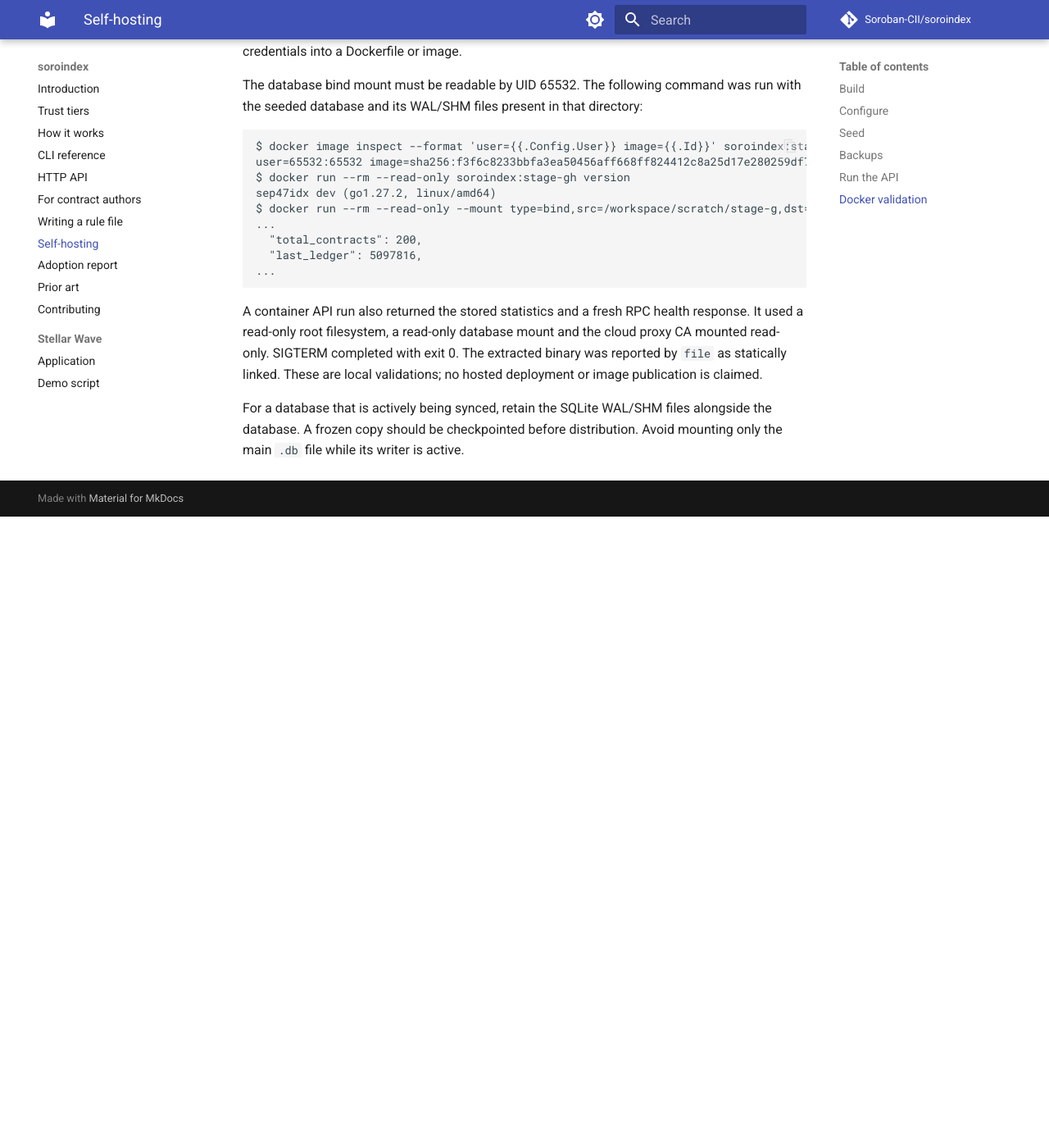
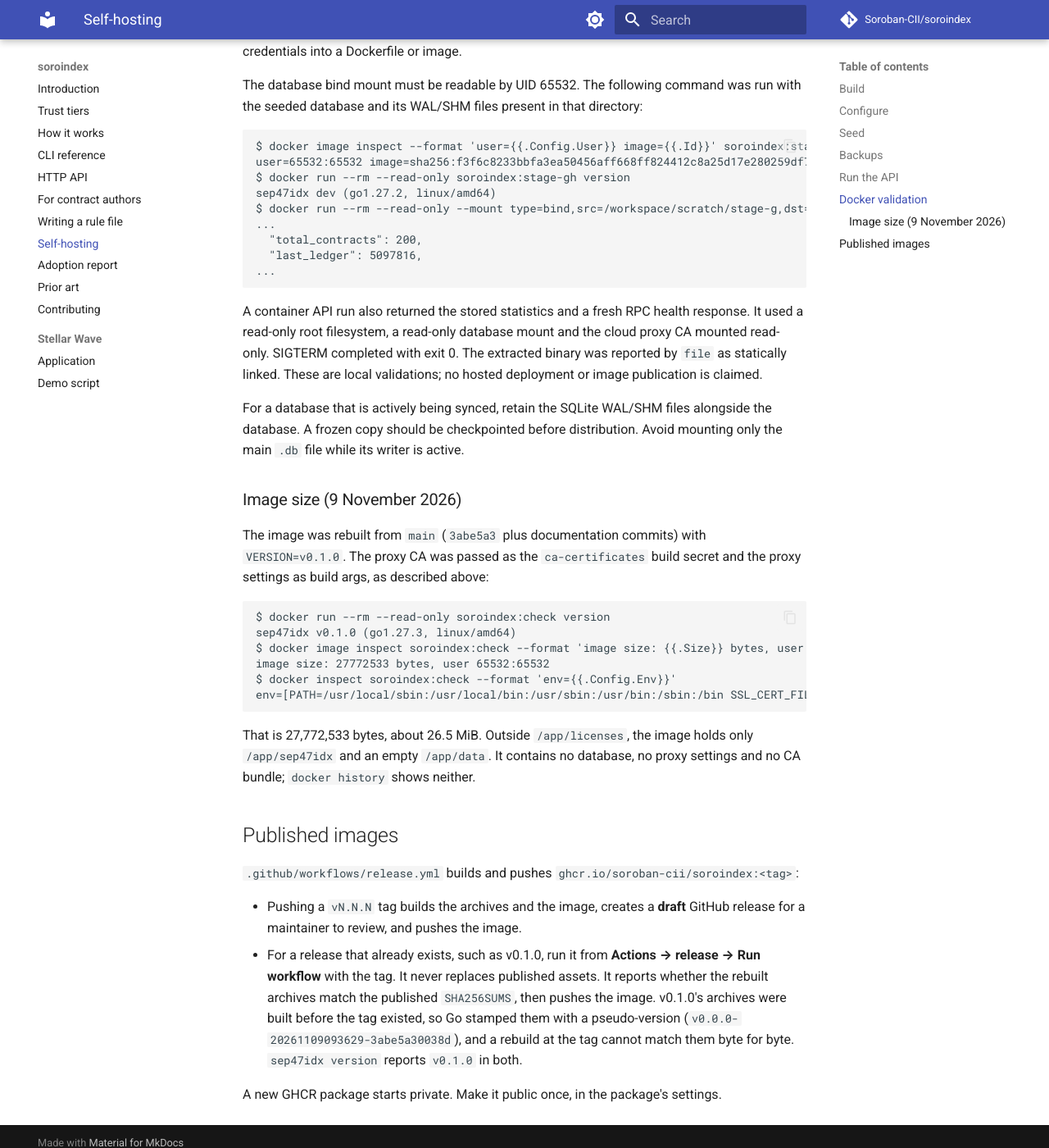
Before and after one commit to Soroban-CII/soroindex, an MkDocs documentation site: the page built from docs/self-hosting.md, in a window 1280 px wide and 1400 px high, scrolled down 1825 px. Shown: the whole window at 82% size. Built offline with MkDocs 1.6.1 and Material for MkDocs 9.7.7, drawn with Linux system fonts in a browser that asks for light colours; comment, search, counter and statistics services are not loaded; before the commit the page ends 2455 px from its top, so only the background shows below that.

Commit message:
docs(docs): record the measured container image size
Soroban-CII/soroindex#25 asked for an image under 30 MB, and the size
had never been measured. Rebuilt on 9 November 2026 from main with
VERSION=v0.1.0. The proxy CA went in as the existing BuildKit secret and
the proxy settings as build args:

  sep47idx v0.1.0 (go1.27.3, linux/amd64)
  image size: 27772533 bytes, user 65532:65532

That is about 26.5 MiB. The image config env holds only PATH and the
distroless SSL_CERT_FILE default. `docker history` shows no proxy or CA
trace. Outside /app/licenses the filesystem has only /app/sep47idx and
an empty /app/data, so no database is baked in.

Co-Authored-By: Claude Opus 5.5 <noreply@anthropic.com>
Claude-Session: https://claude.ai/code/session_01WsSgqdbpMedDf45UrSby3H

````diff
--- a/docs/self-hosting.md
+++ b/docs/self-hosting.md
@@ -81,3 +81,38 @@ no hosted deployment or image publication is claimed.
 For a database that is actively being synced, retain the SQLite WAL/SHM files
 alongside the database. A frozen copy should be checkpointed before distribution.
 Avoid mounting only the main `.db` file while its writer is active.
+
+### Image size (9 November 2026)
+
+The image was rebuilt from `main` (`3abe5a3` plus documentation commits) with
+`VERSION=v0.1.0`. The proxy CA was passed as the `ca-certificates` build secret
+and the proxy settings as build args, as described above:
+
+```text
+$ docker run --rm --read-only soroindex:check version
+sep47idx v0.1.0 (go1.27.3, linux/amd64)
+$ docker image inspect soroindex:check --format 'image size: {{.Size}} bytes, user {{.Config.User}}'
+image size: 27772533 bytes, user 65532:65532
+$ docker inspect soroindex:check --format 'env={{.Config.Env}}'
+env=[PATH=/usr/local/sbin:/usr/local/bin:/usr/sbin:/usr/bin:/sbin:/bin SSL_CERT_FILE=/etc/ssl/certs/ca-certificates.crt]
+```
+
+That is 27,772,533 bytes, about 26.5 MiB. Outside `/app/licenses`, the image
+holds only `/app/sep47idx` and an empty `/app/data`. It contains no database,
+no proxy settings and no CA bundle; `docker history` shows neither.
+
+## Published images
+
+`.github/workflows/release.yml` builds and pushes `ghcr.io/soroban-cii/soroindex:<tag>`:
+
+- Pushing a `vN.N.N` tag builds the archives and the image, creates a **draft**
+  GitHub release for a maintainer to review, and pushes the image.
+- For a release that already exists, such as v0.1.0, run it from
+  **Actions → release → Run workflow** with the tag. It never replaces published
+  assets. It reports whether the rebuilt archives match the published
+  `SHA256SUMS`, then pushes the image. v0.1.0's archives were built before the
+  tag existed, so Go stamped them with a pseudo-version
+  (`v0.0.0-20261109093629-3abe5a30038d`), and a rebuild at the tag cannot match
+  them byte for byte. `sep47idx version` reports `v0.1.0` in both.
+
+A new GHCR package starts private. Make it public once, in the package's settings.
````
